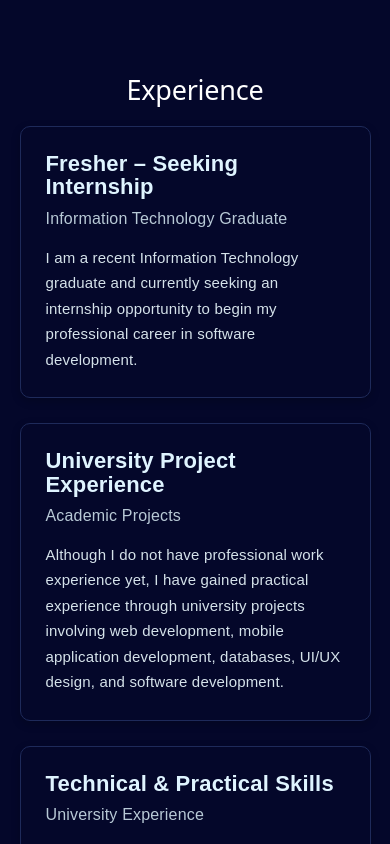
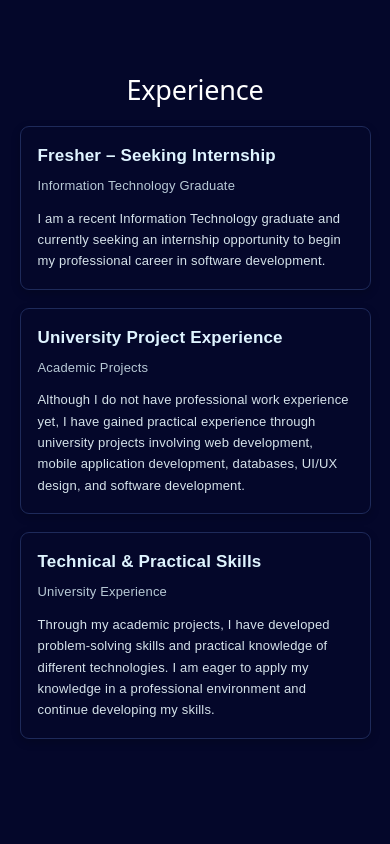
Before and after one commit to ishqafathima/My-Portfolio, a React (Vite) app: page / in a window 390 px wide. Shown: the part 6160-7004 px from the top of the page. Built offline with nearby package versions, Linux system fonts and the light colour scheme.

Commit message:
update portfolio

```diff
--- a/src/sections/Experience/Experience.css
+++ b/src/sections/Experience/Experience.css
@@ -1,4 +1,6 @@
+
 .experience-card {
+  width: 100%;
   max-width: 800px;
   margin: 0 auto 25px;
   padding: 25px;
@@ -7,19 +9,23 @@
   border-radius: 10px;
   text-align: left;
   box-shadow: 0 3px 10px rgba(0, 0, 0, 0.2);
+  box-sizing: border-box;
+  transition: transform 0.3s ease, box-shadow 0.3s ease;
 }
 
 .experience-card h3 {
   color: #dff4ff;
   font-size: 22px;
-  margin-bottom: 8px;
+  line-height: 1.4;
+  margin: 0 0 8px;
 }
 
 .experience-card h4 {
   color: #b8c9d6;
   font-size: 16px;
   font-weight: 500;
-  margin-bottom: 15px;
+  line-height: 1.5;
+  margin: 0 0 15px;
 }
 
 .experience-card p {
@@ -31,6 +37,73 @@
 
 .experience-card:hover {
   transform: translateY(-3px);
-  transition: 0.3s ease;
   box-shadow: 0 5px 15px rgba(0, 0, 0, 0.3);
 }
+
+/* Tablet */
+@media (max-width: 900px) {
+  .experience-card {
+    max-width: 700px;
+    padding: 22px;
+    margin-bottom: 22px;
+  }
+
+  .experience-card h3 {
+    font-size: 20px;
+  }
+
+  .experience-card h4 {
+    font-size: 15px;
+  }
+
+  .experience-card p {
+    font-size: 14px;
+    line-height: 1.7;
+  }
+}
+
+/* Mobile */
+@media (max-width: 700px) {
+  .experience-card {
+    width: 100%;
+    padding: 20px;
+    margin-bottom: 20px;
+    border-radius: 9px;
+  }
+
+  .experience-card h3 {
+    font-size: 19px;
+    line-height: 1.4;
+  }
+
+  .experience-card h4 {
+    font-size: 14px;
+    margin-bottom: 12px;
+  }
+
+  .experience-card p {
+    font-size: 14px;
+    line-height: 1.65;
+  }
+}
+
+/* Small phones */
+@media (max-width: 480px) {
+  .experience-card {
+    padding: 17px;
+    margin-bottom: 18px;
+  }
+
+  .experience-card h3 {
+    font-size: 17px;
+  }
+
+  .experience-card h4 {
+    font-size: 13px;
+  }
+
+  .experience-card p {
+    font-size: 13px;
+    line-height: 1.65;
+  }
+}
```
